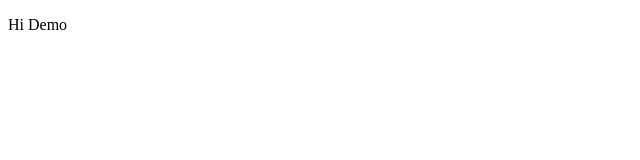
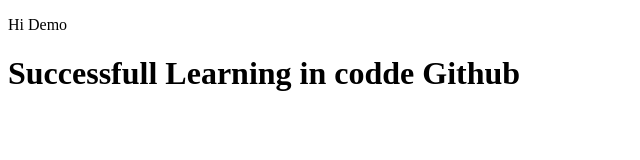
Before and after one commit to priyanshup476/Abc, a plain HTML site: page Gitdemo/Gitdemo/index.html in a window 1280 px wide. Shown: the whole page, without its empty margins (0-640 px from the left). Drawn offline with Linux system fonts and the light colour scheme.

Commit message:
Commit In index.html

```diff
--- a/Gitdemo/Gitdemo/index.html
+++ b/Gitdemo/Gitdemo/index.html
@@ -6,5 +6,6 @@
 </head>
 <body>
     <p>Hi Demo</p>
+    <h1>Successfull Learning in codde Github</h1>
 </body>
 </html>
```
